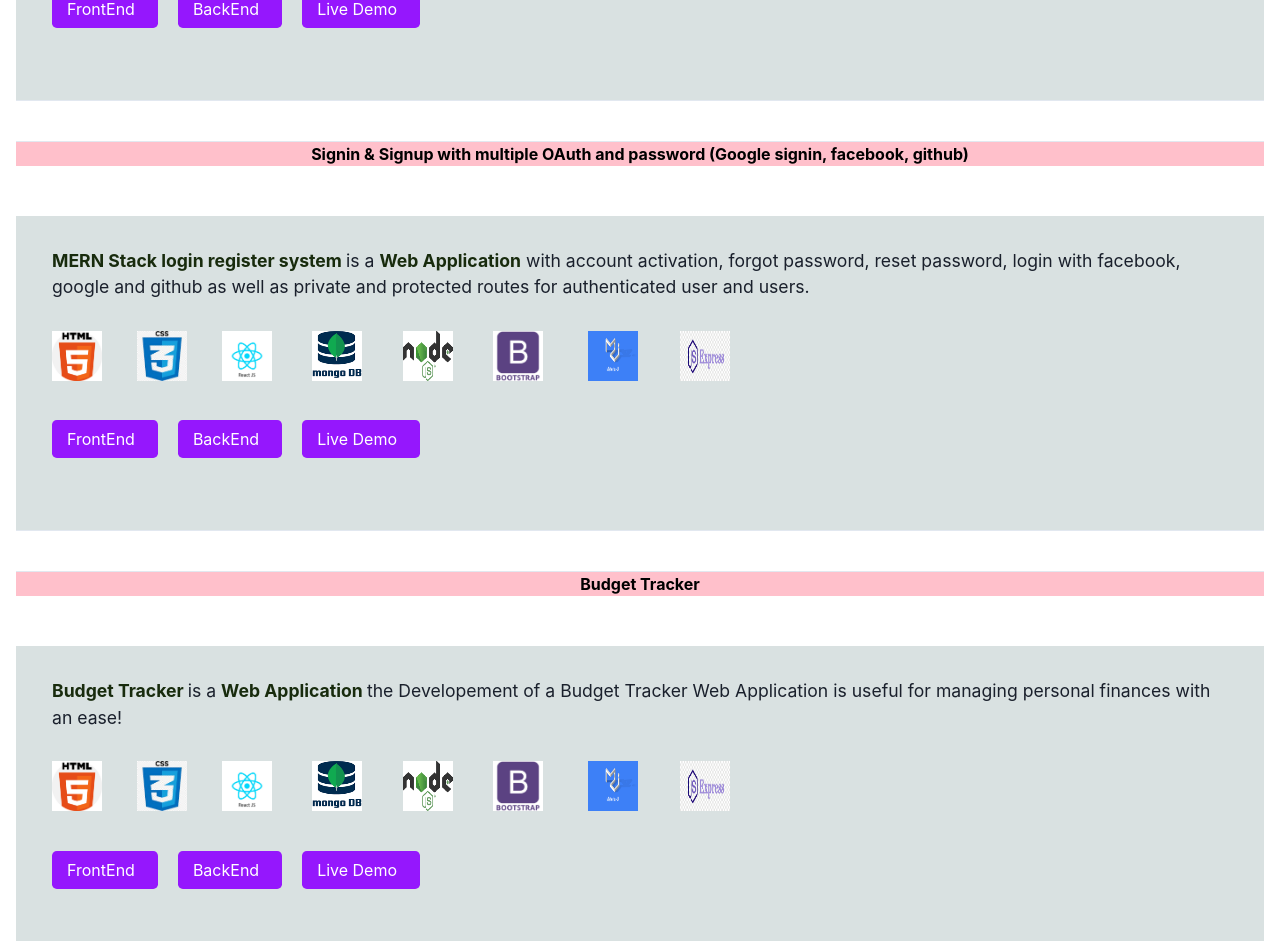
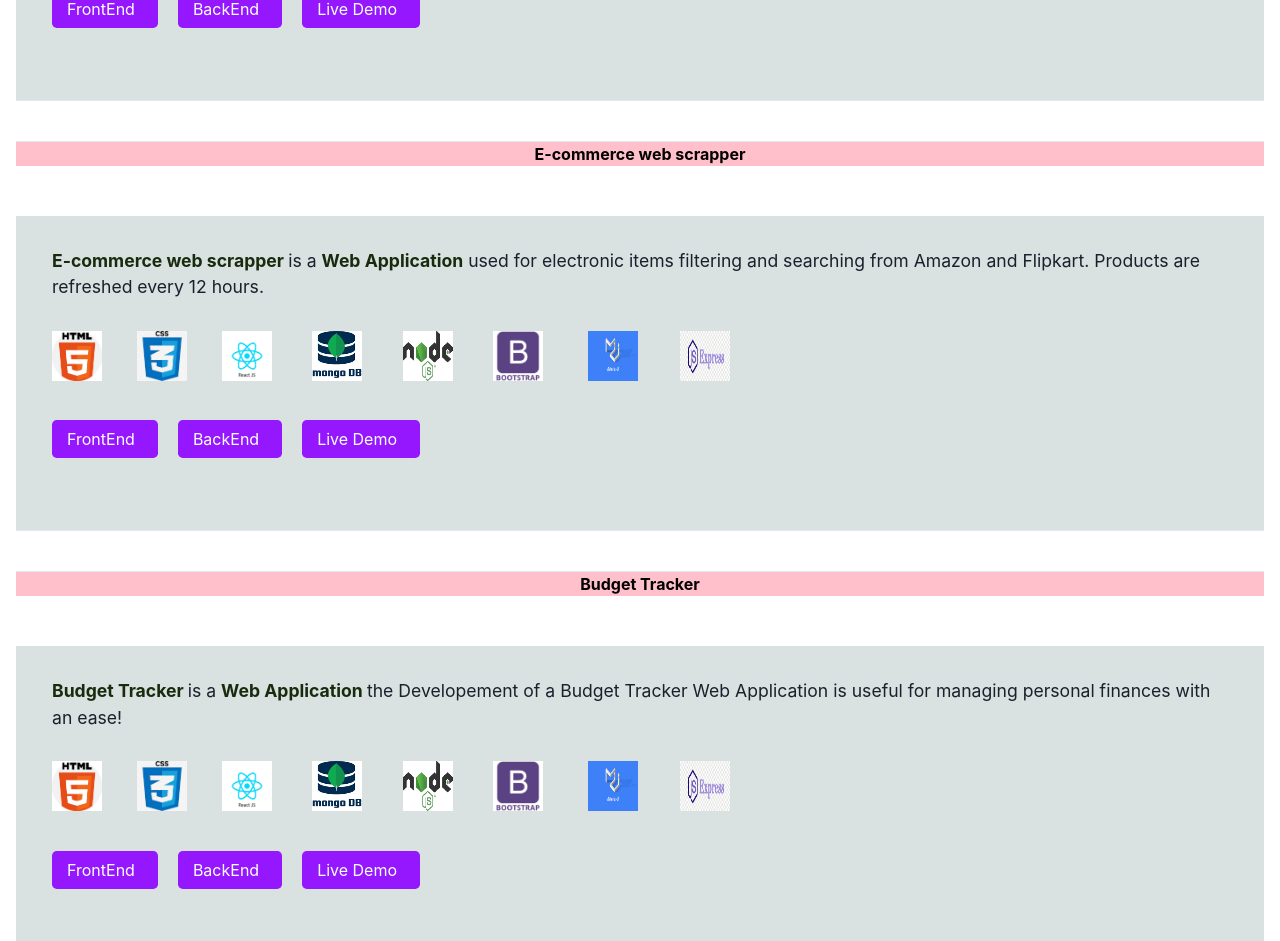
Before and after one commit to 1aravi/My-Portfolio, a React (Create React App) app: page /projects in a window 1280 px wide. Shown: the part 872-1813 px from the top of the page. Built offline with nearby package versions, Linux system fonts and the light colour scheme.

Commit message:
portfolio

```diff
--- a/src/components/header/header.component.jsx
+++ b/src/components/header/header.component.jsx
@@ -22,7 +22,7 @@ const navItems = [
   {
     page: "Resume",
     routeUrl:
-      "https://drive.google.com/file/d/1-7EGpnItja41SVfZeNljo63BldGX7WHs/view?usp=sharing",
+      "https://drive.google.com/file/d/1eFxZ73QCsuHwumuO0ie0x5ByekteCLgZ/view?usp=sharing",
   },
 ];
 
--- a/src/pages/projects/projects.component.jsx
+++ b/src/pages/projects/projects.component.jsx
@@ -243,7 +243,7 @@ function ProjectPage(){
     {/* project 3 */}
 <div style={{textAlign:"center"}}><hr style={{marginTop:"40px"}}/>
 
-      <p className="title2 project1" style={{background:"pink"}}><b><span style={{color:"black"}}>Signin & Signup with multiple OAuth and password (Google signin, facebook, github) </span> </b> </p>
+      <p className="title2 project1" style={{background:"pink"}}><b><span style={{color:"black"}}> E-commerce web scrapper</span> </b> </p>
     </div>
 
     <div className="container" data-aos="zoom-in" >
@@ -251,7 +251,7 @@ function ProjectPage(){
       <div className="col-lg-6" style={{padding:"10px"}}>
         </div>
         <div className="col-lg-6 projectInfo" style={{padding:" 0px 20px 20px 20px"}}>
-          <p className="para1"><span className="imp">MERN Stack login register system </span>  is a <span className="imp">Web Application</span> with account activation, forgot password, reset password, login with facebook, google and github as well as private and protected routes for authenticated user and users.
+          <p className="para1"><span className="imp">E-commerce web scrapper </span>  is a <span className="imp">Web Application</span> used for electronic items filtering and searching from Amazon and Flipkart. Products are refreshed every 12 hours.
 
           </p>
           <div className="usedIcons">
@@ -331,14 +331,14 @@ function ProjectPage(){
 
           </div>
           <div style={{display:"flex" , marginTop:'15px' , flexWrap:"wrap" , position:"relative"}}>
-            <a href="https://github.com/1aravi/MERN-Auth-frontend" target="blank" className="anchor">
+            <a href="https://github.com/1aravi/e-commerce-web-scrapping-front-end" target="blank" className="anchor">
               <button className="codeBtn">FrontEnd <i className="fab fa-github" style={{marginLeft:"8px"}}></i></button>
             </a>
-            <a href="https://github.com/1aravi/MERN-Auth-backend" target="blank" className="anchor">
+            <a href="https://github.com/1aravi/E-commerce-Webscrapping-backend" target="blank" className="anchor">
               <button className="codeBtn">BackEnd<i className="fab fa-github" style={{marginLeft:"8px"}}></i></button>
             </a>
             <div className="ee">
-            <a href = "https://stately-moxie-87f45a.netlify.app/" target="blank" className="anchor">
+            <a href = "https://webscrapper-ecommerce.netlify.app/" target="blank" className="anchor">
             <button className="codeBtn">Live Demo <i className="fas fa-level-down-alt" style={{marginLeft:"8px"}}></i></button>
             </a>
 
```
